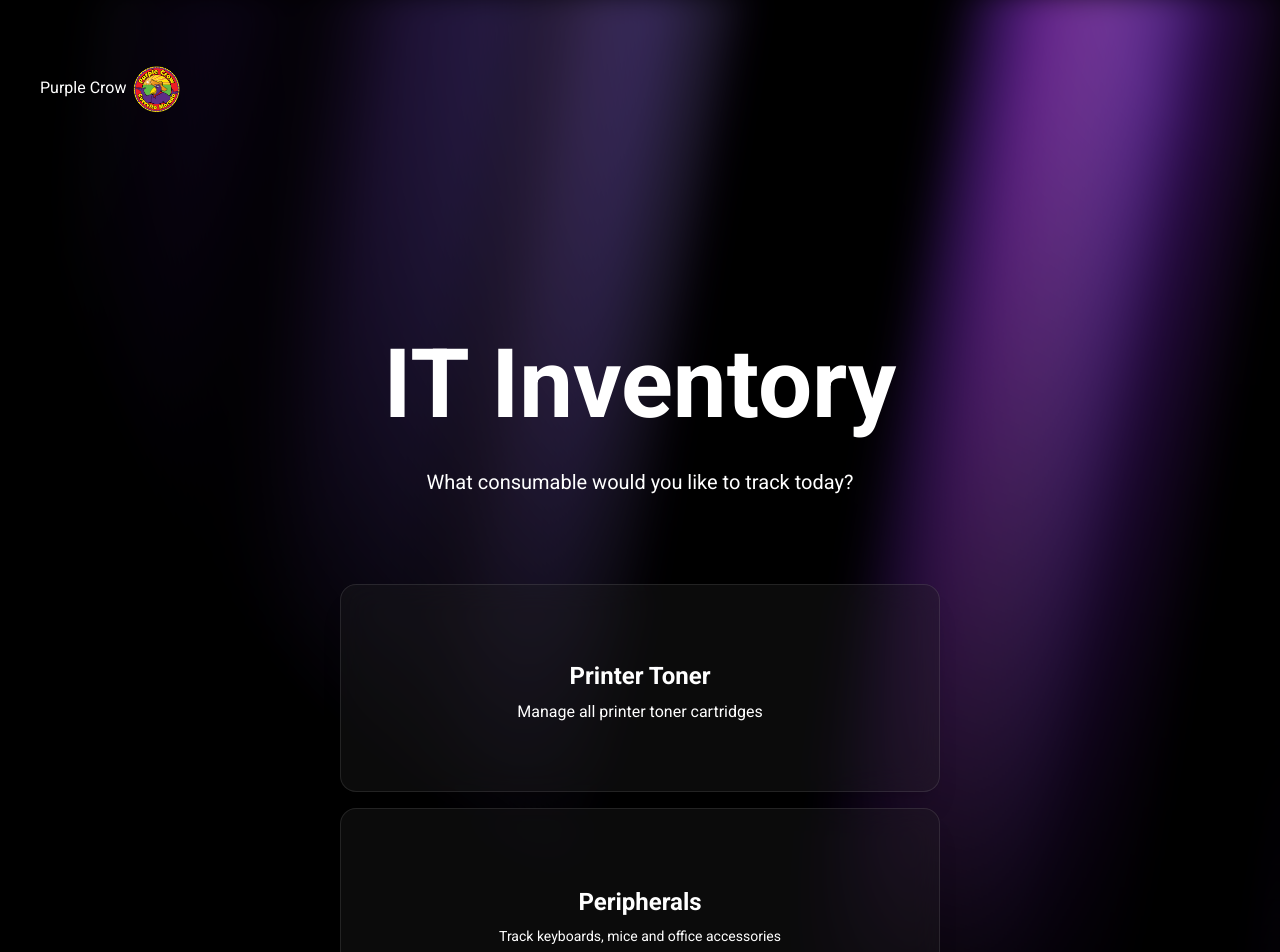
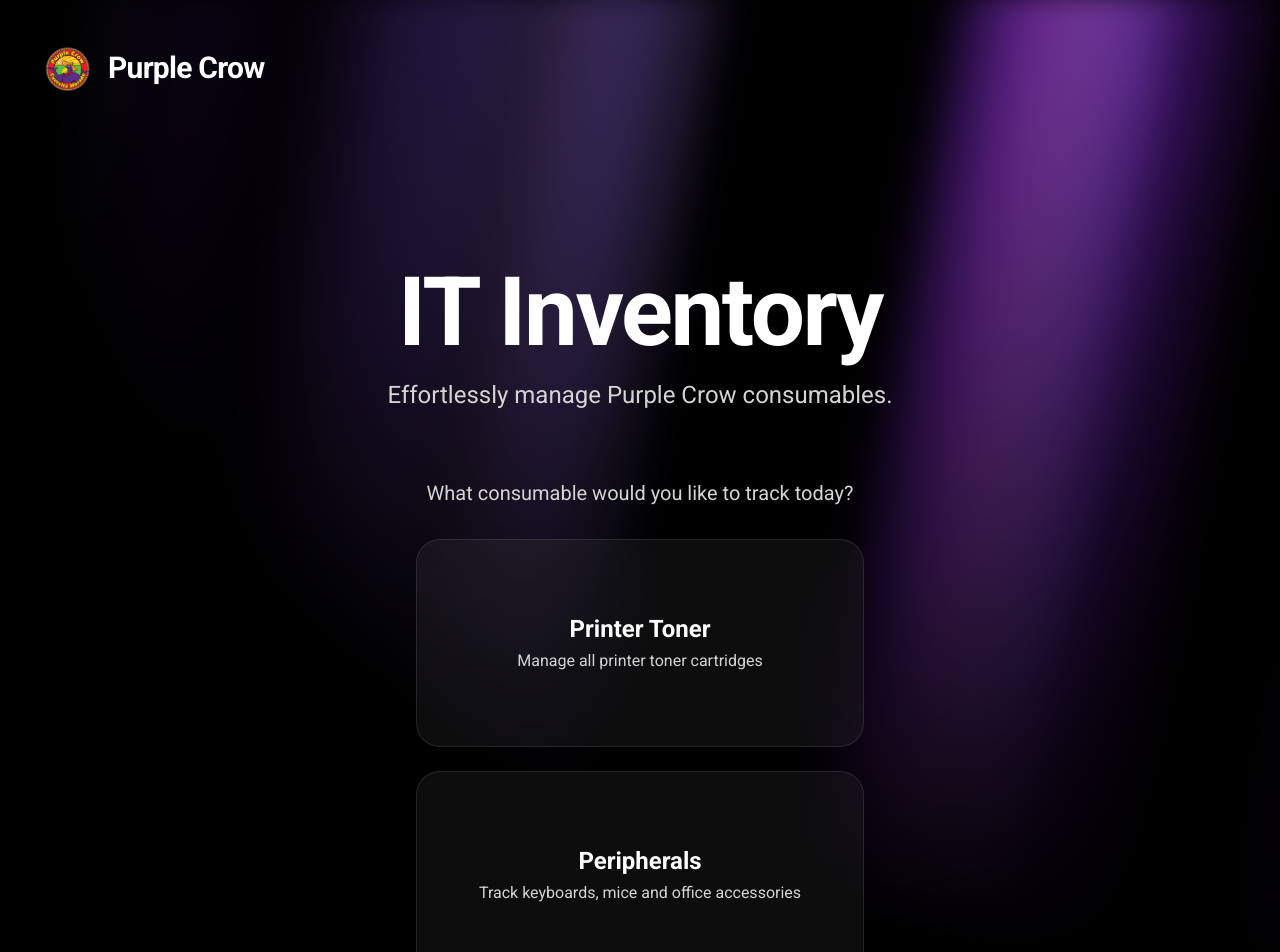
Before and after one commit to daironferrer/tonerApp, a React (Vite) app: page / in a window 1280 px wide. Shown: the top 952 px of the page. Built offline with nearby package versions, Linux system fonts and the light colour scheme.

Commit message:
v2 of landing page

```diff
--- a/src/aurora.jsx
+++ b/src/aurora.jsx
@@ -11,7 +11,7 @@ export const AuroraBackground = ({
   return (
     <div
       className={cn(
-        "transition-bg relative flex min-h-screen flex-col items-center justify-center bg-black text-white", // darker base
+        "transition-bg relative flex min-h-screen flex-col items-center justify-center bg-black text-white",
         className
       )}
       {...props}
@@ -19,14 +19,12 @@ export const AuroraBackground = ({
       <div
         className="absolute inset-0 overflow-hidden"
         style={{
-          // --- BLACK + PURPLE PALETTE ---
           "--aurora":
             "repeating-linear-gradient(100deg,#4c1d95_10%,#6d28d9_20%,#7e22ce_30%,#8b5cf6_40%,#a78bfa_50%)",
           "--dark-gradient":
             "repeating-linear-gradient(100deg,#000_0%,#000_7%,transparent_10%,transparent_12%,#000_16%)",
           "--white-gradient":
             "repeating-linear-gradient(100deg,#1a1a1a_0%,#1a1a1a_7%,transparent_10%,transparent_12%,#1a1a1a_16%)",
-          // optional named vars if you want to reuse them
           "--purple-900": "#4c1d95",
           "--purple-700": "#6d28d9",
           "--purple-600": "#7e22ce",
@@ -50,7 +48,7 @@ export const AuroraBackground = ({
              after:[background-image:var(--dark-gradient),var(--aurora)]
              after:[background-size:200%,_100%]
              after:[background-attachment:fixed]
-             after:mix-blend-screen after:content-[""]`, // nicer glow on black
+             after:mix-blend-screen after:content-[""]`,
             showRadialGradient &&
               `[mask-image:radial-gradient(ellipse_at_100%_0%,black_10%,var(--transparent)_70%)]`
           )}
--- a/src/landing.jsx
+++ b/src/landing.jsx
@@ -2,57 +2,67 @@ import { Link } from "react-router-dom";
 import { AuroraBackground } from "./aurora";
 
 function Landing() {
-    return(
-        < AuroraBackground >
-        <div>
-            <div class="flex items-center m-5 md:m-5 lg:m-10 h-24">
-                <h1 class="text-white">Purple Crow</h1>
-                <img src="/PurpleCrow-logo.webp" class="size-15 object-contain"/>
-            </div>
-            <div class="flex justify-center mt-50">
-              <div class="lg:w-1/2 text-center lg:text-2xl">
-              <h2 class="text-5xl lg:text-8xl font-bold mb-4 text-white">IT Inventory</h2>
-              </div>
+  return (
+    <AuroraBackground>
+      <div class="min-h-screen flex flex-col">
+        <header class="flex items-center justify-center lg:justify-start gap-3 m-6 lg:m-10">
+          <img src="/PurpleCrow-logo.webp" class="w-10 h-10 lg:w-14 lg:h-14 object-contain" />
+          <h1 class="text-white text-2xl lg:text-3xl font-semibold tracking-tight">
+            Purple Crow
+          </h1>
+        </header>
+
+        <section class="flex flex-col items-center text-center mt-20 lg:mt-32">
+          <h2 class="text-white text-5xl sm:text-6xl lg:text-8xl font-bold mb-4 tracking-tight">
+            IT Inventory
+          </h2>
+          <p class="text-neutral-300 text-lg lg:text-2xl max-w-xl leading-relaxed">
+            Effortlessly manage Purple Crow consumables.
+          </p>
+        </section>
+
+        <section class="text-white font-[Roboto] mt-16">
+          <div class="text-center mb-8">
+            <h3 class="text-lg lg:text-xl text-neutral-300">
+              What consumable would you like to track today?
+            </h3>
           </div>
 
-            <div class="text-white font-[Roboto] pt-5">
-            <div class="grid grid-cols-1 place-items-center">
-                <h1 class="lg:text-xl">What consumable would you like to track today?</h1>
-            </div>
-            <div class="flex flex-col items-center m-20">
+          <div class="flex flex-col items-center gap-6">
             <Link
               to="/toners"
-                class="flex flex-col items-center justify-center m-2
-                h-28 w-11/12 sm:h-36 sm:w-64 md:h-44 md:w-100 lg:h-52 lg:w-150
-                text-base sm:text-lg md:text-xl
-                text-white text-center
-                 bg-neutral-800/30 backdrop-blur-lg
-                rounded-2xl border border-white/10 shadow-xl
-                hover:shadow-white/5 hover:border-white/40
-                transition-all duration-300 cursor-pointer"
+              class="group relative flex flex-col items-center justify-center
+              h-28 w-11/12 sm:h-36 sm:w-72 md:h-44 md:w-96 lg:h-52 lg:w-[28rem]
+              rounded-3xl border border-white/10 bg-white/5 backdrop-blur-2xl
+              text-white text-center transition-all duration-500
+              hover:border-white/30 hover:shadow-[0_0_40px_-10px_rgba(255,255,255,0.2)] hover:scale-[1.02]"
             >
-                <h1 class="font-semibold lg:text-2xl m-2">Printer Toner</h1>
-                <p class="text-sm sm:text-base">Manage all printer toner cartridges</p>
+              <h1 class="font-semibold text-xl lg:text-2xl mb-1">Printer Toner</h1>
+              <p class="text-sm sm:text-base text-neutral-300">
+                Manage all printer toner cartridges
+              </p>
+              <div class="absolute inset-0 rounded-3xl bg-gradient-to-br from-white/10 to-transparent opacity-0 group-hover:opacity-100 transition-opacity duration-500" />
             </Link>
 
             <Link
               to="/peripherals"
-                class="flex flex-col items-center justify-center m-2
-                h-28 w-11/12 sm:h-36 sm:w-64 md:h-44 md:w-100 lg:h-52 lg:w-150
-                text-base sm:text-lg md:text-xl
-                text-white text-center
-                 bg-neutral-800/30 backdrop-blur-lg
-                rounded-2xl border border-white/10 shadow-xl
-                hover:shadow-white/5 hover:border-white/40
-                transition-all duration-300 cursor-pointer">
-                <h1 class="font-semibold lg:text-2xl m-2">Peripherals</h1>
-                <p class="text-sm">Track keyboards, mice and office accessories</p>
+              class="group relative flex flex-col items-center justify-center
+              h-28 w-11/12 sm:h-36 sm:w-72 md:h-44 md:w-96 lg:h-52 lg:w-[28rem]
+              rounded-3xl border border-white/10 bg-white/5 backdrop-blur-2xl
+              text-white text-center transition-all duration-500
+              hover:border-white/30 hover:shadow-[0_0_40px_-10px_rgba(255,255,255,0.2)] hover:scale-[1.02]"
+            >
+              <h1 class="font-semibold text-xl lg:text-2xl mb-1">Peripherals</h1>
+              <p class="text-sm sm:text-base text-neutral-300">
+                Track keyboards, mice and office accessories
+              </p>
+              <div class="absolute inset-0 rounded-3xl bg-gradient-to-br from-white/10 to-transparent opacity-0 group-hover:opacity-100 transition-opacity duration-500" />
             </Link>
           </div>
-            </div>
+        </section>
       </div>
     </AuroraBackground>
-    )
+  );
 }
 
-export default Landing
+export default Landing;
```
Lines whose indentation alone changed are shown as unchanged.
